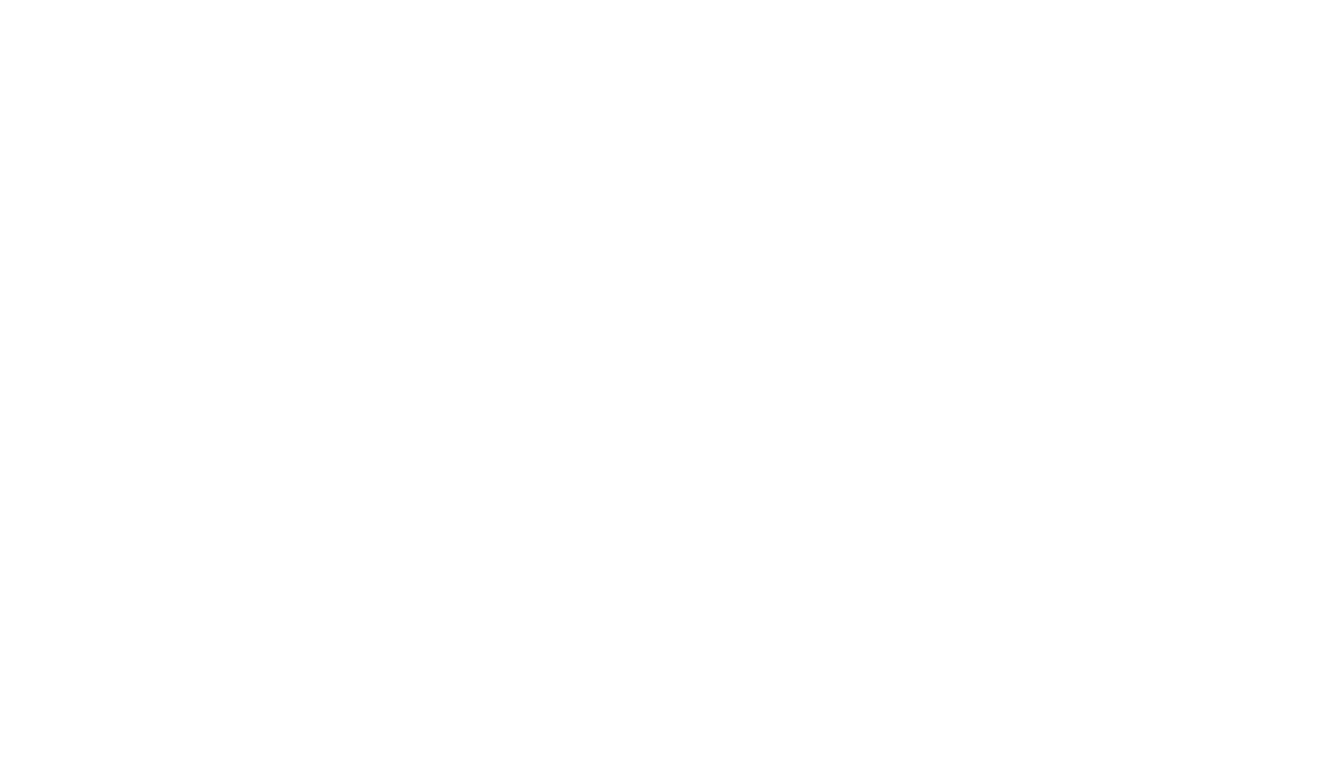
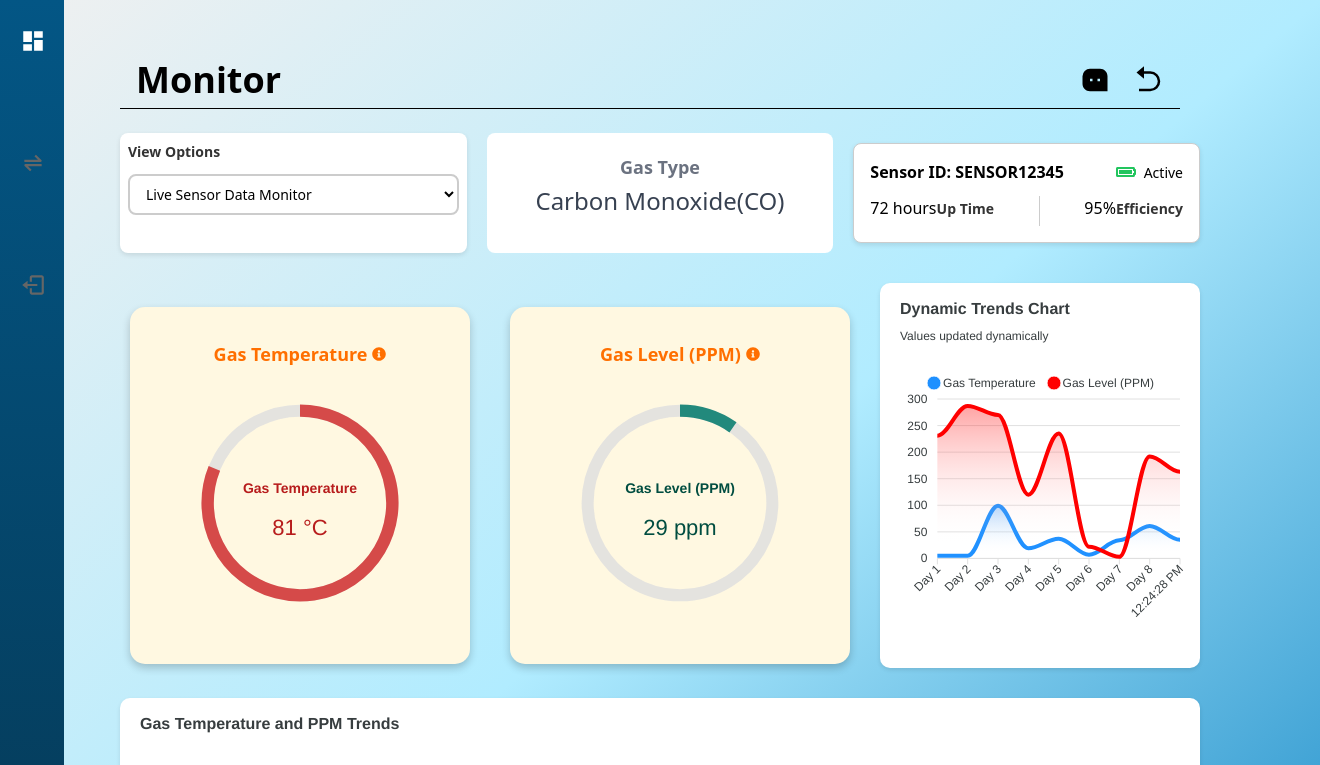
Before and after one commit to Bose-Siddharth/carbsense, a React (Create React App) app: page /monitor/1 in a window 1280 px wide. Before the commit this address had no page. Shown: the top 765 px of the page, 1320 px wide, since content can reach past the window. Built offline with nearby package versions, Linux system fonts and the light colour scheme; the HTML template or start-up script is replaced by a standard one.

Commit message:
update ui

```diff
--- a/src/App.css
+++ b/src/App.css
@@ -3,3 +3,7 @@
 .poppins {
     font-family: "Poppins", serif;
   }
+
+body{
+  width: fit-content;
+}
--- a/src/App.js
+++ b/src/App.js
@@ -15,7 +15,7 @@
         <Route path="/" exact element={<PrivateRoutes />}>
           <Route path="/" exact element={<Dashboard />} />
           <Route path="/device-list" element={<DeviceList />} />
-          <Route path="/monitor" element={<Monitor />} />
+          <Route path="/monitor/:id" element={<Monitor />} />
         </Route>
       </Routes>
     </BrowserRouter>
--- a/src/Pages/DeviceList/index.jsx
+++ b/src/Pages/DeviceList/index.jsx
@@ -2,6 +2,7 @@
 import ModalForm from '../../Components/ModalForm';
 import AddDeviceModal from '../../Utils/AddDeviceModal';
 import Topbar from '../../Components/Topbar';
+import { useNavigate } from 'react-router-dom';
 
 // Sample data
 const data = [
@@ -66,6 +67,7 @@
   const [currentPage, setCurrentPage] = useState(1);
   const [editData, setEditData] = useState([]);
   const [editClick, setEditClick] = useState(false);
+  const navigate = useNavigate();
 
   // Filter logic for search and status
   const filteredData = data.filter((item) => {
@@ -174,7 +176,11 @@
                         }}>
                         Edit
                       </button>
-                      <button className="bg-gray-500 text-white px-4 py-2 rounded-lg">
+                      <button
+                        className="bg-gray-500 text-white px-4 py-2 rounded-lg"
+                        onClick={() => {
+                          navigate(`/monitor/${item.id}`);
+                        }}>
                         View More
                       </button>
                     </div>
--- a/src/Pages/Monitor/index.jsx
+++ b/src/Pages/Monitor/index.jsx
@@ -8,6 +8,7 @@
 import InfoCard from '../../Components/Monitor/InfoCard';
 import FilterBox from '../../Components/Monitor/filterBox/FilterBox';
 import TrendsCharts from '../../Components/Monitor/trendsCharts/TrendsCharts';
+import { useParams } from 'react-router-dom';
 
 function generateDummyData(rows = 10, columns = 8) {
   const categories = Array.from({ length: columns }, (_, i) => `Day ${i + 1}`);
@@ -43,10 +44,13 @@
   const [dataGauge, setDataGauge] = useState(generateDummyGaugeData());
   const [latestReading, setLatestReading] = useState(null);
   const [categoriesTime, setCategoriesTime] = useState([...categories]);
+  const { id } = useParams();
+
 
   useEffect(() => {
     const interval = setInterval(() => {
       const newData = generateDummyGaugeData();
+      // console.log(id)
       console.log('Generated Dummy Data:', newData);
       setDataGauge({
         gasTemperature: {
```
Also changed, not shown: src/Pages/Login/index.jsx (+8 -8 lines).
